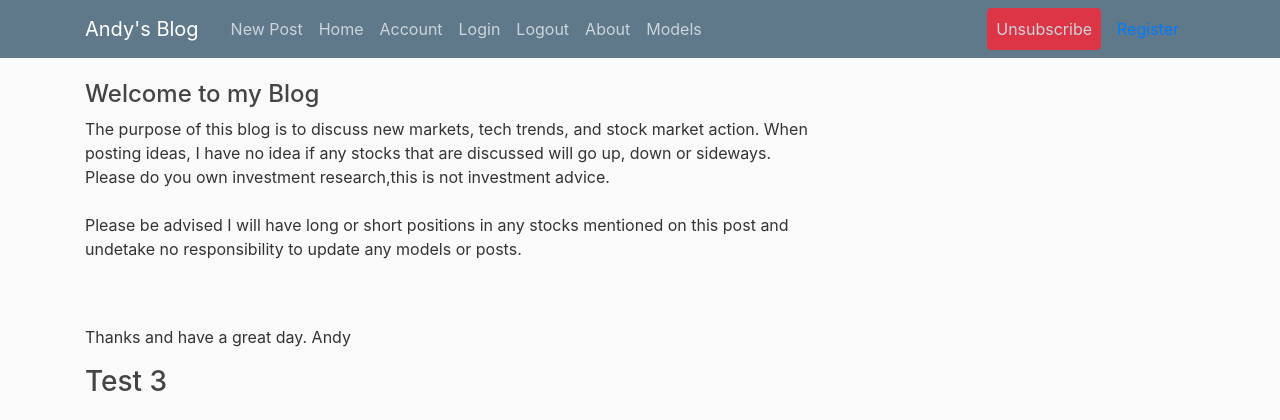
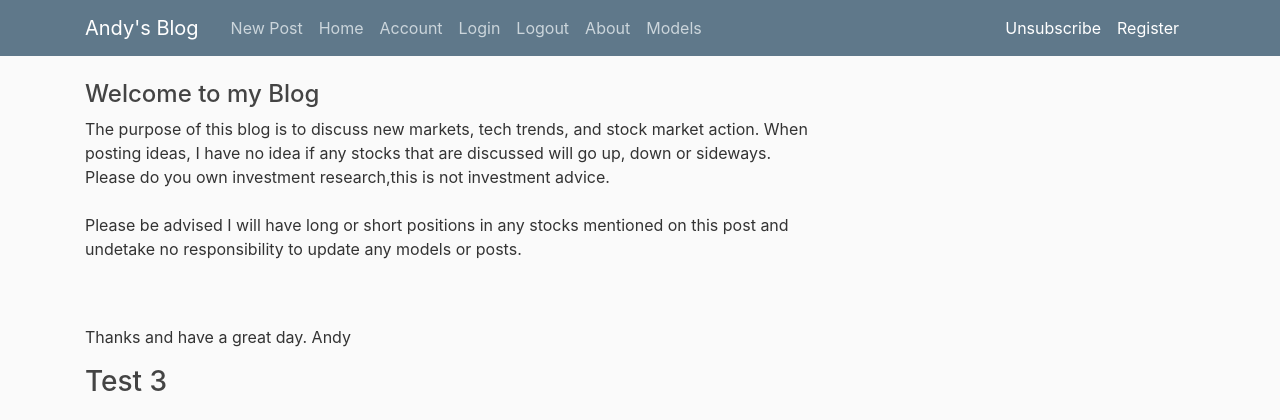
Before and after one commit to bhavyakundra/Blog-Site, a Flask app: page /about in a window 1280 px wide. Shown: the top 420 px of the page. Run offline with Flask 2, Linux system fonts and the light colour scheme; a user stored in the database is signed in; parts of the project's set-up code (start-up, migrations or seed data) failed here and were passed over; some libraries are stand-ins or nearby versions.

Commit message:
solve the issue in the nav bar and add the functionality

```diff
--- a/flask_blog_andy/flaskblog/templates/layout.html
+++ b/flask_blog_andy/flaskblog/templates/layout.html
@@ -37,24 +37,24 @@
 
             </div>
             <!-- Navbar Right Side -->
-            <div class="navbar-nav">
+            <div class="navbar-nav" id="navbarToggle">
               <form method="POST" action="{{ url_for('users.toggle_subscription') }}">
               {% if current_user.is_subscribed %}
-                  <button type="submit" class="nav-item nav-link btn btn-danger" name="unsubscribe" onclick="showSubscriptionAlert('You have unsubscribed!')">Unsubscribe</button>
+                 <button type="submit" class="nav-item nav-link btn btn-success" name="unsubscribe" onclick="showSubscriptionAlert('You are now unsubscribed!')" style="color: white; background-color: transparent; border: none; padding: 0;">Unsubscribe</button>
               {% else %}
-                  <button type="submit" class="nav-item nav-link btn btn-success" name="subscribe" onclick="showSubscriptionAlert('You are now subscribed!')">Subscribe</button>
+                <button type="submit" class="nav-item nav-link btn btn-success" name="subscribe" onclick="showSubscriptionAlert('You are now subscribed!')" style="color: white; background-color: transparent; border: none; padding: 0;">Subscribe</button>
+
               {% endif %}
               </form>
                </div>
-
               {% endif %}
 
               {% if current_user.is_admin %}
-                  <a class="nav-item nav-link" href="{{ url_for('admin.admin_page') }}">Admin Page</a>
+                      <a class="nav-item nav-link " href="{{ url_for('admin.admin_page') }}"  style="color: white;" >Admin Page</a>
 
               {% else %}<!--
                     <a class="nav-item nav-link" href="{{ url_for('users.login') }}">Login</a>-->
-                <a class="nav-item nav-link" href="{{ url_for('users.register') }}">Register</a>
+                    <a class="nav-item nav-link" href="{{ url_for('users.register') }}" style="color: white;">Register</a>
               {% endif %}
             </div>
           </div>
```
Also changed, not shown: flask_blog_andy/flaskblog/posts/routes.py (+15 -8 lines), flask_blog_andy/instance/site.db. Lines whose indentation alone changed are shown as unchanged.
